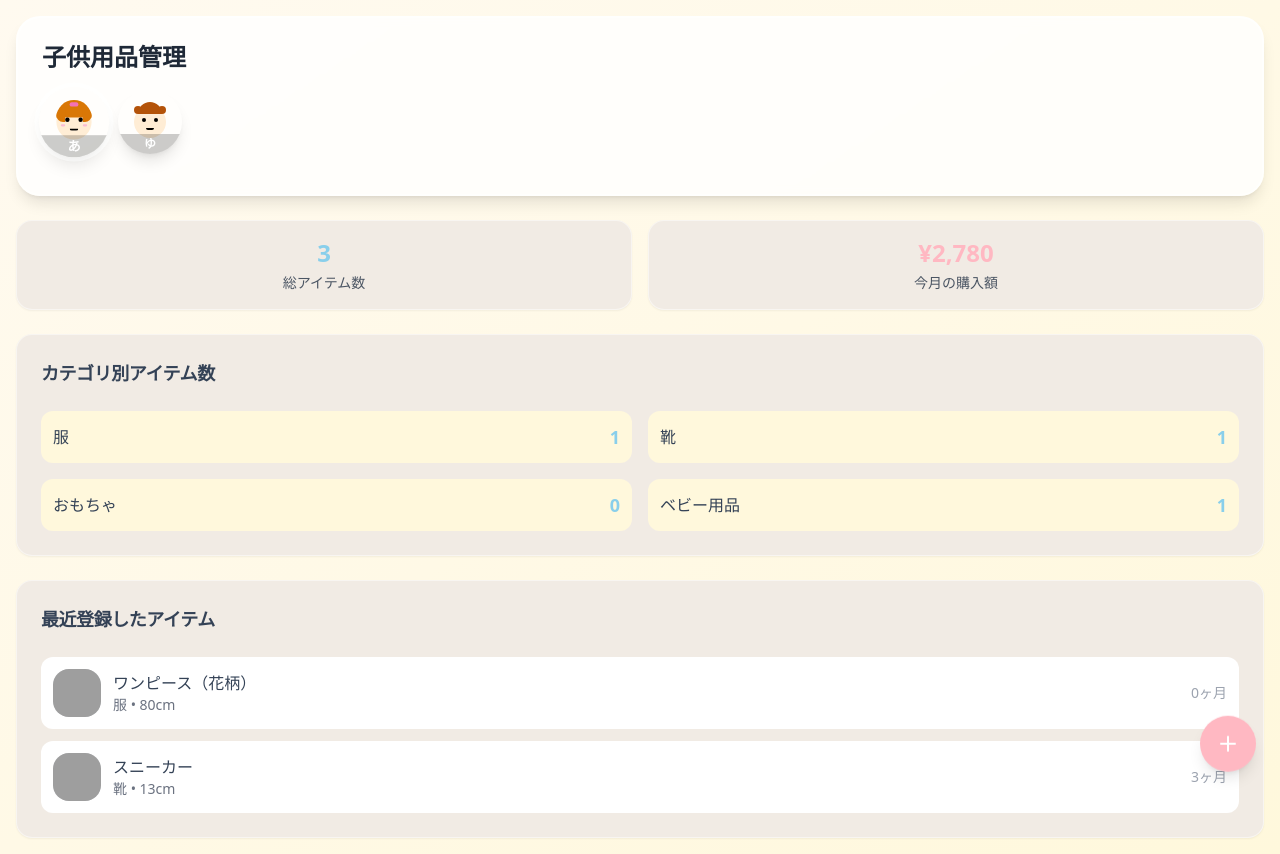
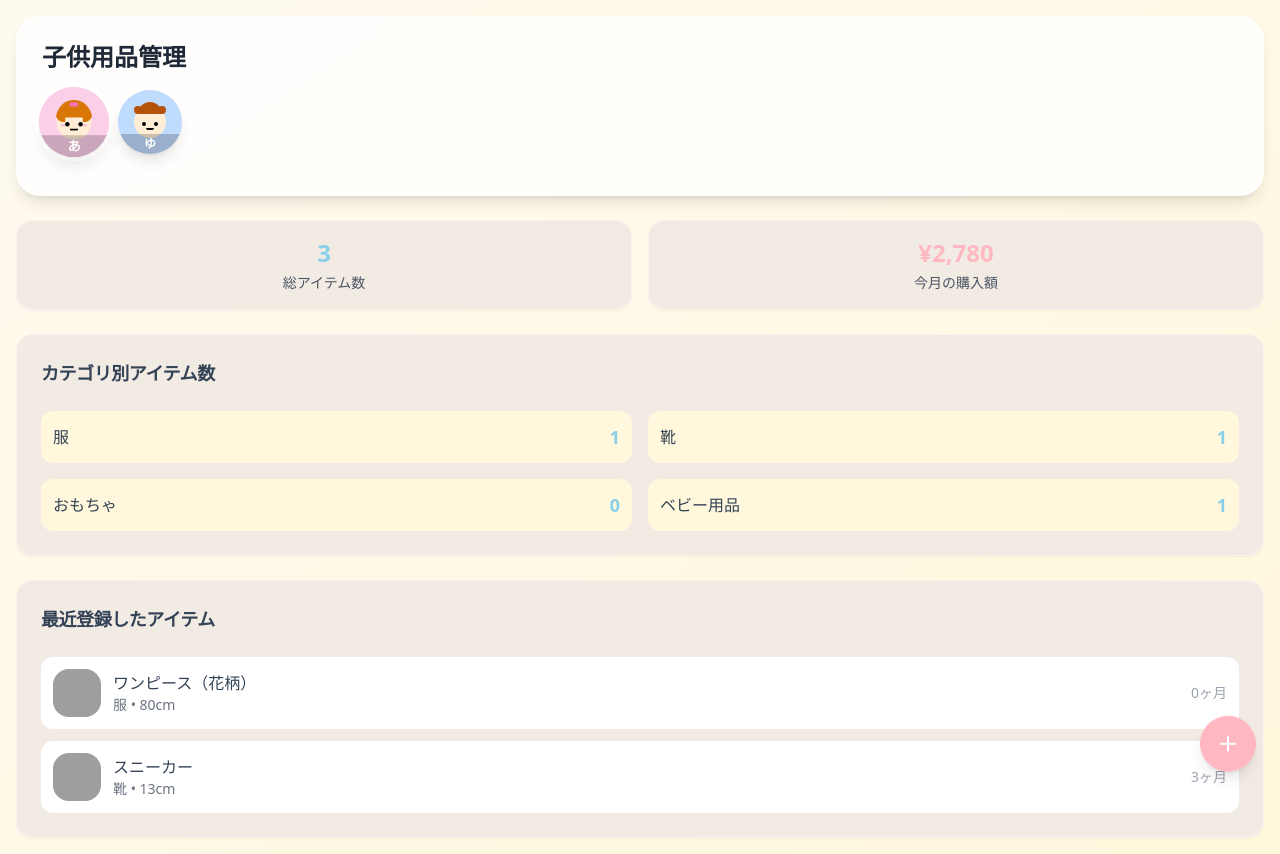
Before and after one commit to flumany/child-item-management, a React (Vite) app: page / in a window 1280 px wide. Built offline with nearby package versions, Linux system fonts and the light colour scheme; grey boxes are pictures that could not be loaded.

Commit message:
Fix: Match color scheme
Updated the color scheme to match the design.

```diff
--- a/src/components/ChildIcon.tsx
+++ b/src/components/ChildIcon.tsx
@@ -24,7 +24,12 @@ const ChildIcon: React.FC<ChildIconProps> = ({
     lg: 'w-16 h-16 text-base'
   };
 
-  const colorClass = `bg-child-${childId}`;
+  // 画像に合わせた配色
+  const getBgColor = () => {
+    if (childId === 1) return 'bg-pink-200'; // あいちゃん - ピンク
+    if (childId === 2) return 'bg-blue-200'; // ゆうくん - 水色
+    return 'bg-gray-200';
+  };
 
   // 可愛いバランスの取れた子どもキャラクター
   const getChildIllustration = () => {
@@ -39,8 +44,8 @@ const ChildIcon: React.FC<ChildIconProps> = ({
             <div className="absolute top-0 right-0 w-2 h-2 bg-amber-700 rounded-full"></div>
 
             {/* 目 */}
-            <div className="absolute top-3 left-2 w-1 h-1 bg-black rounded-full"></div>
-            <div className="absolute top-3 right-2 w-1 h-1 bg-black rounded-full"></div>
+            <div className="absolute top-4 left-2 w-1 h-1 bg-black rounded-full"></div>
+            <div className="absolute top-4 right-2 w-1 h-1 bg-black rounded-full"></div>
 
             {/* 笑顔の口 */}
             <div className="absolute bottom-2 left-1/2 transform -translate-x-1/2 w-2 h-1 border-b-2 border-black rounded-full"></div>
@@ -58,8 +63,8 @@ const ChildIcon: React.FC<ChildIconProps> = ({
             <div className="absolute top-1 right-0 w-2 h-3 bg-amber-600 rounded-r-full"></div>
 
             {/* 目 */}
-            <div className="absolute top-3 left-2 w-1 h-1 bg-black rounded-full"></div>
-            <div className="absolute top-3 right-2 w-1 h-1 bg-black rounded-full"></div>
+            <div className="absolute top-4 left-2 w-1 h-1 bg-black rounded-full"></div>
+            <div className="absolute top-4 right-2 w-1 h-1 bg-black rounded-full"></div>
 
             {/* 笑顔の口 */}
             <div className="absolute bottom-2 left-1/2 transform -translate-x-1/2 w-2 h-1 border-b-2 border-black rounded-full"></div>
@@ -81,10 +86,10 @@ const ChildIcon: React.FC<ChildIconProps> = ({
       onClick={onClick}
       className={`
         ${sizeClasses[size]}
-        ${colorClass}
+        ${getBgColor()}
         rounded-full
         flex items-center justify-center
-        font-bold text-white
+        font-bold text-gray-700
         shadow-lg hover:shadow-xl
         transition-all duration-300
         hover:scale-110
@@ -93,7 +98,7 @@ const ChildIcon: React.FC<ChildIconProps> = ({
       `}
     >
       {getChildIllustration()}
-      <div className="absolute bottom-0 left-0 right-0 bg-black bg-opacity-20 text-xs py-0.5 text-center">
+      <div className="absolute bottom-0 left-0 right-0 bg-black bg-opacity-20 text-xs py-0.5 text-center text-white">
         {name.charAt(0)}
       </div>
     </button>
--- a/tailwind.config.ts
+++ b/tailwind.config.ts
@@ -62,8 +62,8 @@ export default {
 					offwhite: '#FFFAF0',
 				},
 				child: {
-					1: '#FFB6C1', // コーラルピンク
-					2: '#87CEEB', // スカイブルー
+					1: '#FCE4EC', // 淡いピンク（あいちゃん）
+					2: '#E3F2FD', // 淡い水色（ゆうくん）
 					3: '#98FB98', // ペールグリーン
 					4: '#DDA0DD', // プラム
 					5: '#F0E68C', // カーキ
```
